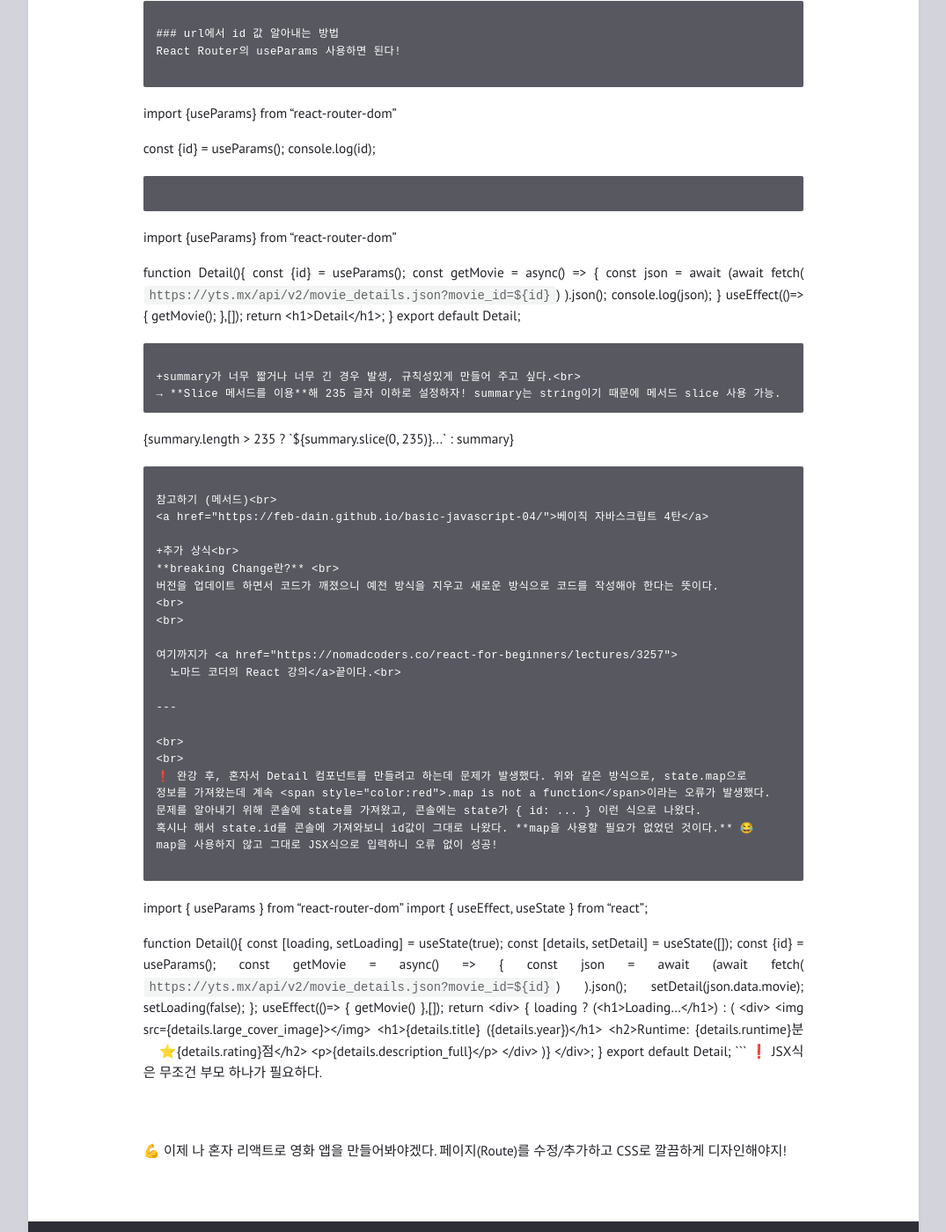
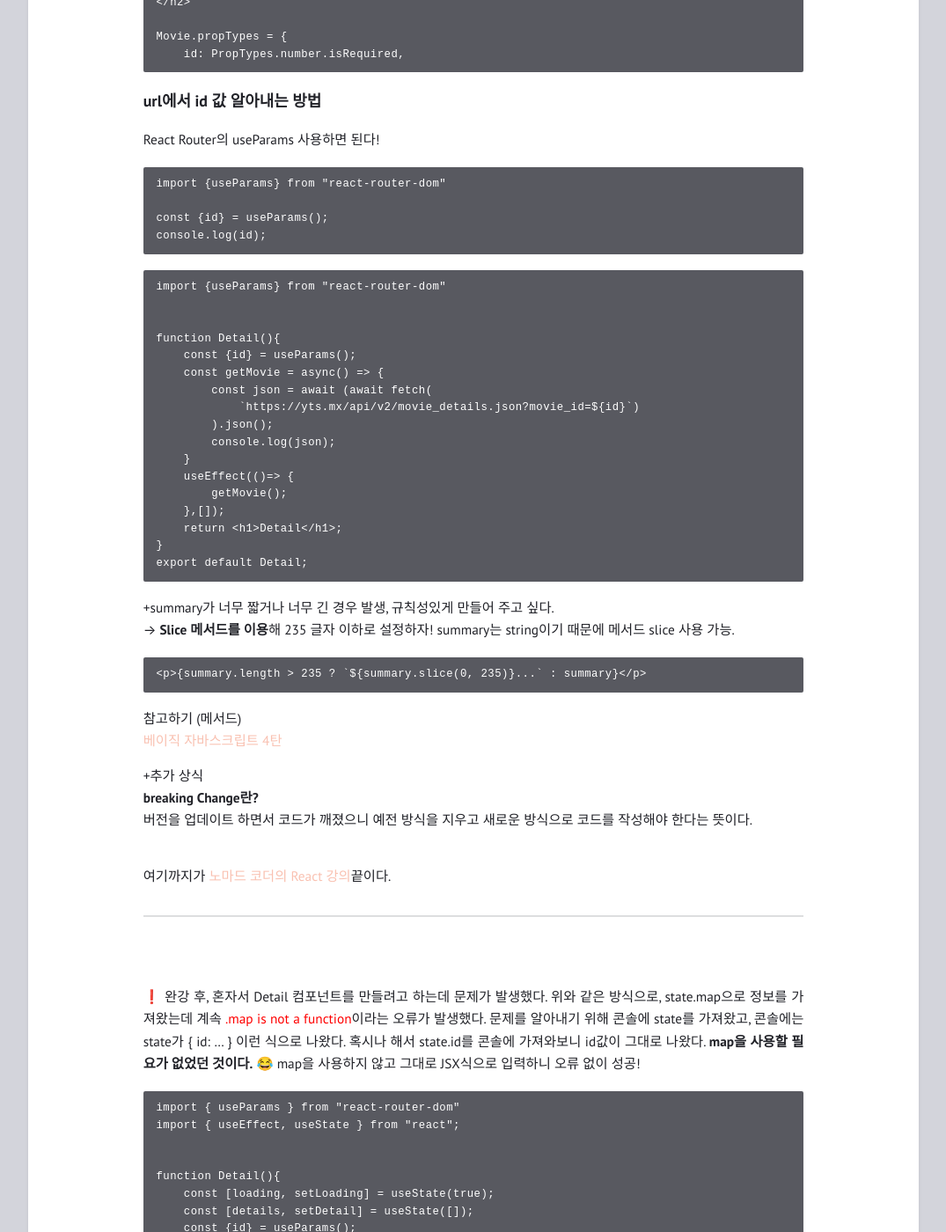
Before and after one commit to feb-dain/feb-dain.github.io, a Jekyll site: the page built from _posts/2022-09-26-how-to-make-a-movie-app-with-react-2.md, in a window 1280 px wide and 1400 px high, scrolled down 4029 px. Shown: the whole window at 88% size, without its empty margins (102-1177 px from the left). Built offline with Jekyll 4.4.1, drawn with Linux system fonts in a browser that asks for light colours; comment, search, counter and statistics services are not loaded; some of the changed text lies outside the part shown.

Commit message:
Update 2022-09-26-how-to-make-a-movie-app-with-react-2.md

````diff
--- a/_posts/2022-09-26-how-to-make-a-movie-app-with-react-2.md
+++ b/_posts/2022-09-26-how-to-make-a-movie-app-with-react-2.md
@@ -38,6 +38,7 @@ return 이후가 페이지에 보여지는 코드인데, 보다시피 너무 복
 코드를 더 간결하게 작성할 수 있다면 당연히 그렇게 하는 게 좋다.
 그렇다면 어떻게 더 간결하게 만들 수 있을까?<br>
 🤓 리액트의 장점을 활용하자! **바로 여러 Component를 만들어 사용하면 된다.**
+<br>
 <br>
 
 ### React Router 사용하기
@@ -191,11 +192,13 @@ import {Link} from "react-router-dom"
 ### 다이나믹 url 얻기
 
 1. 경로에 " :id " 추가
+
 ```
 <Route path="/movie/:id" element={<Detail />} />
 ```
 
 2. Home.js에서 id를 가져온 다음
+
 ```
 {movies.map((movie) => (
   <Movie
@@ -204,6 +207,7 @@ import {Link} from "react-router-dom"
 ```
 
 3. 부모 컴포넌트에서 id값을 가져오면 된다.
+
 ```
 function Movie({ id, coverImg, title, year, summary, genres })
 
@@ -247,6 +251,7 @@ export default Detail;
 
 +summary가 너무 짧거나 너무 긴 경우 발생, 규칙성있게 만들어 주고 싶다.<br>
 → **Slice 메서드를 이용**해 235 글자 이하로 설정하자! summary는 string이기 때문에 메서드 slice 사용 가능.
+
 ```
 <p>{summary.length > 235 ? `${summary.slice(0, 235)}...` : summary}</p>
 ```
@@ -260,8 +265,7 @@ export default Detail;
 <br>
 <br>
 
-여기까지가 <a href="https://nomadcoders.co/react-for-beginners/lectures/3257">
-  노마드 코더의 React 강의</a>끝이다.<br>
+여기까지가 <a href="https://nomadcoders.co/react-for-beginners/lectures/3257">노마드 코더의 React 강의</a>끝이다.<br>
 
 ---
 
@@ -305,6 +309,7 @@ function Detail(){
 }
 export default Detail;
 ```
+
 ❗ JSX식은 무조건 부모 하나가 필요하다.
 
 <br>
````
Also changed, not shown: other parts of _posts/2022-09-26-how-to-make-a-movie-app-with-react-2.md (+1 -1 lines).
